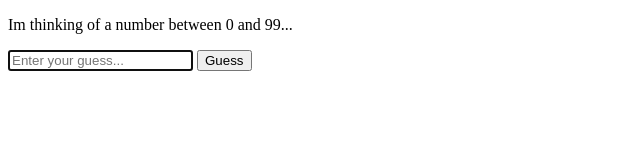
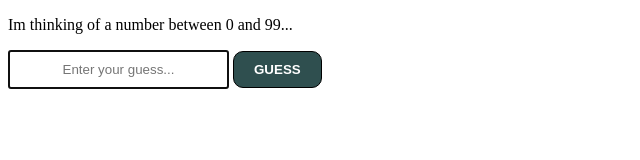
Before and after one commit to LisVoeal/js_games_book1, a plain HTML site: page guessTheNumber/index.html in a window 1280 px wide. Shown: the whole page, without its empty margins (0-640 px from the left). Drawn offline with Linux system fonts and the light colour scheme.

Commit message:
style added

```diff
--- a/guessTheNumber/index.html
+++ b/guessTheNumber/index.html
@@ -4,6 +4,7 @@
   <meta charset="UTF-8">
   <meta http-equiv="X-UA-Compatible" content="IE=edge">
   <meta name="viewport" content="width=device-width, initial-scale=1.0">
+  <link rel="stylesheet" href="style.css">
   <script src="script.js" async defer></script>
   <title>Document</title>
 </head>
--- /dev/null
+++ b/guessTheNumber/style.css
@@ -0,0 +1,24 @@
+#button{
+  color: white;
+  background-color: darkslategray;
+  padding: 10px 20px;
+  border-radius: 10px;
+  border: 1px solid black;
+  text-transform: uppercase;
+  font-weight: bold;
+  cursor: pointer;
+}
+
+#button:active{
+  background-color: black;
+}
+
+#button:disabled{
+  background-color: lightgray;
+  border: none;
+}
+
+#input{
+  padding: 10px 20px;
+  text-align: center;
+}
```
